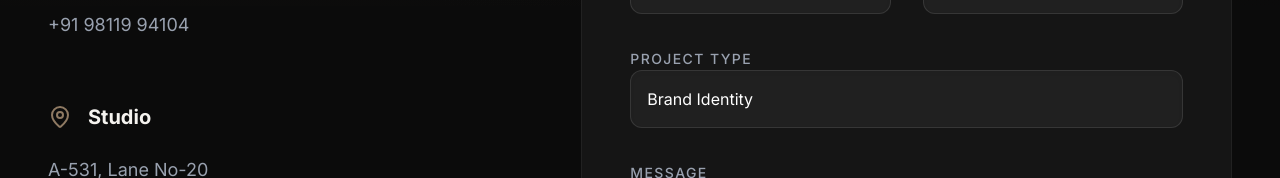
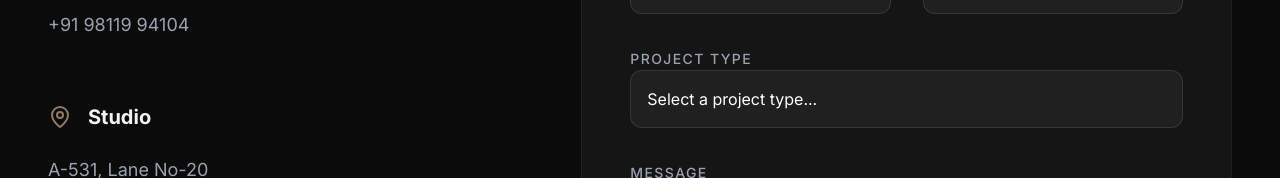
Before and after one commit to SV-DEV-AI/client-portfolio-, a Next.js app: page /contact in a window 1280 px wide. Shown: the part 794-972 px from the top of the page. Built offline with nearby package versions, Linux system fonts and the light colour scheme.

Commit message:
fix(contact): change from AJAX fetch to standard HTML form for FormSubmit compatibility

```diff
--- a/src/app/contact/page.tsx
+++ b/src/app/contact/page.tsx
@@ -7,39 +7,6 @@ import RevealOnScroll from "@/components/ui/RevealOnScroll";
 import { company } from "@/data/company";
 
 export default function ContactPage() {
-  const [formStatus, setFormStatus] = useState<"idle" | "submitting" | "success">("idle");
-
-  const handleSubmit = async (e: React.FormEvent<HTMLFormElement>) => {
-    e.preventDefault();
-    setFormStatus("submitting");
-
-    const formData = new FormData(e.currentTarget);
-    const data = Object.fromEntries(formData.entries());
-
-    try {
-      const response = await fetch("https://formsubmit.co/ajax/themorphed@gmail.com", {
-        method: "POST",
-        headers: {
-          'Content-Type': 'application/json',
-          'Accept': 'application/json'
-        },
-        body: JSON.stringify(data)
-      });
-
-      if (response.ok) {
-        setFormStatus("success");
-        e.currentTarget.reset();
-        setTimeout(() => setFormStatus("idle"), 5000);
-      } else {
-        throw new Error("Failed to send message");
-      }
-    } catch (error) {
-      console.error(error);
-      alert("Something went wrong. Please try emailing us directly at themorphed@gmail.com");
-      setFormStatus("idle");
-    }
-  };
-
   return (
     <div className="min-h-screen pt-32 md:pt-40 pb-32">
       <div className="container mx-auto px-6 md:px-12">
@@ -131,16 +98,12 @@ export default function ContactPage() {
             <RevealOnScroll direction="up" delay={0.4} className="bg-surface border border-white/5 p-8 md:p-12 rounded-3xl">
               <h3 className="text-3xl font-display font-bold mb-8">Send us a message</h3>
 
-              {formStatus === "success" ? (
-                <div className="h-96 flex flex-col items-center justify-center text-center">
-                  <div className="w-20 h-20 bg-accent-primary/20 rounded-full flex items-center justify-center mb-6">
-                    <CheckCircle className="w-10 h-10 text-accent-primary" />
-                  </div>
-                  <h4 className="text-2xl font-bold mb-4">Message Sent!</h4>
-                  <p className="text-gray-400">Thank you for reaching out. We&apos;ll get back to you shortly.</p>
-                </div>
-              ) : (
-                <form onSubmit={handleSubmit} className="space-y-8">
+              <form action="https://formsubmit.co/themorphed@gmail.com" method="POST" className="space-y-8">
+                {/* FormSubmit Configuration */}
+                <input type="hidden" name="_subject" value="New Project Inquiry - Morphed Studio" />
+                <input type="hidden" name="_template" value="table" />
+                {/* We use an empty _next value, but formsubmit will just use their default thank you page which works perfectly */}
+
                 <div className="grid grid-cols-1 md:grid-cols-2 gap-8">
                   <div className="space-y-2">
                     <label htmlFor="name" className="text-sm font-medium text-gray-400 uppercase tracking-widest">Name</label>
@@ -173,9 +136,10 @@ export default function ContactPage() {
                   <select
                     id="project"
                     name="project"
+                    defaultValue=""
                     className="w-full bg-white/5 border border-white/10 rounded-xl px-4 py-4 text-white text-base focus:outline-none focus:border-accent-primary transition-all duration-300 hover:bg-white/10 focus:bg-white/10 shadow-inner appearance-none"
                   >
-                      <option value="" disabled defaultValue="">Select a project type...</option>
+                    <option value="" disabled>Select a project type...</option>
                     <option value="Brand Identity">Brand Identity</option>
                     <option value="Film Production">Film Production</option>
                     <option value="Broadcast Design">Broadcast Design</option>
@@ -198,14 +162,12 @@ export default function ContactPage() {
 
                 <button
                   type="submit"
-                    disabled={formStatus === "submitting"}
-                    className={`w-full flex items-center justify-center space-x-2 bg-white text-black font-medium py-5 rounded-xl hover:bg-accent-primary hover:text-white focus-visible:outline-none focus-visible:ring-2 focus-visible:ring-accent-primary transition-colors duration-300 ${formStatus === "submitting" ? "opacity-70 cursor-wait" : ""}`}
+                  className="w-full flex items-center justify-center space-x-2 bg-white text-black font-medium py-5 rounded-xl hover:bg-accent-primary hover:text-white focus-visible:outline-none focus-visible:ring-2 focus-visible:ring-accent-primary transition-colors duration-300"
                 >
-                    <span>{formStatus === "submitting" ? "Sending..." : "Send Message"}</span>
-                    {formStatus === "idle" && <Send size={18} />}
+                  <span>Send Message</span>
+                  <Send size={18} />
                 </button>
               </form>
-              )}
             </RevealOnScroll>
           </div>
         </div>
```
Lines whose indentation alone changed are shown as unchanged.
